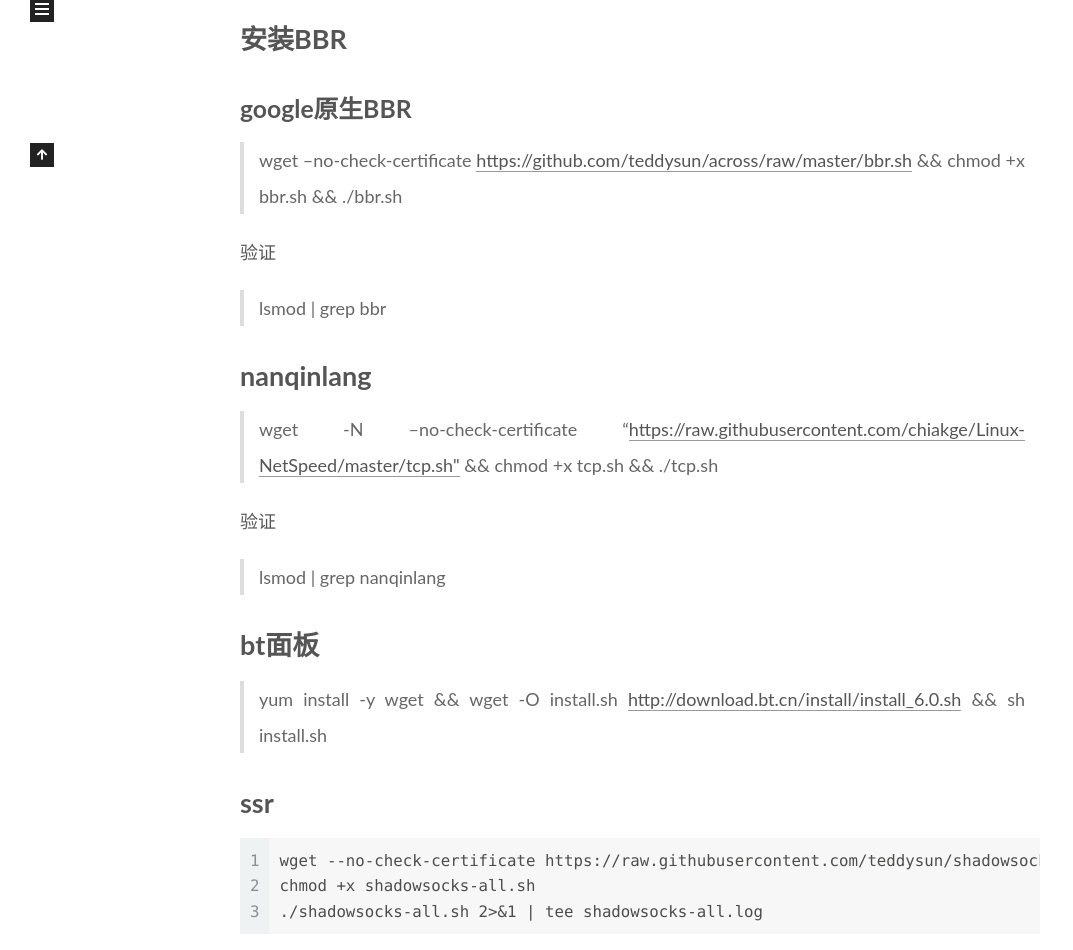
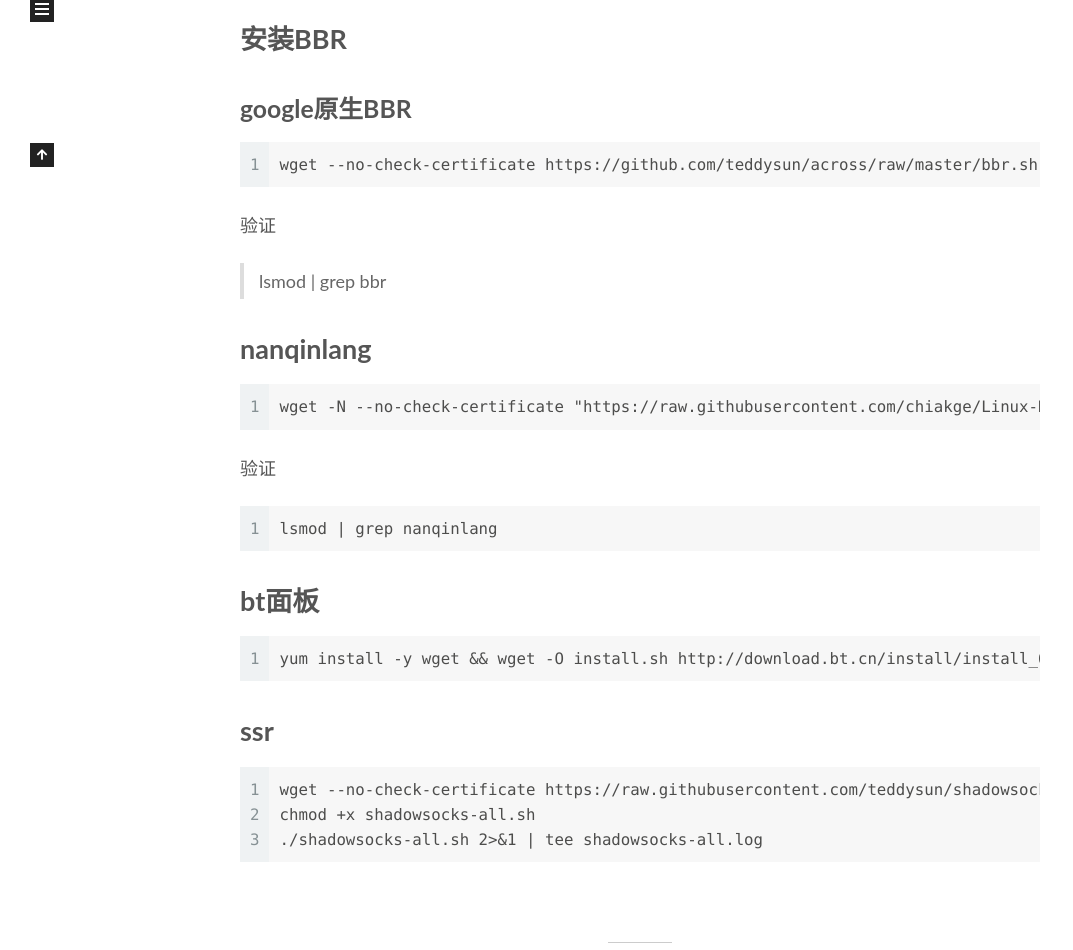
Before and after one commit to wyzblog/wyzblog.github.io, a plain HTML site: page index.html in a window 1280 px wide. Shown: the part 733-1683 px from the top of the page, without its empty margins (0-1073 px from the left). Drawn offline with Linux system fonts and the light colour scheme.

Commit message:
Site updated: 2020-12-26 03:55:12

```diff
--- a/css/main.css
+++ b/css/main.css
@@ -1168,7 +1168,7 @@ pre .javascript .function {
 }
 .links-of-author a::before,
 .links-of-author span.exturl::before {
-  background: #3c7046;
+  background: #ff6c4f;
   border-radius: 50%;
   content: ' ';
   display: inline-block;
--- a/index.html
+++ b/index.html
@@ -236,7 +236,7 @@
                   <i class="far fa-calendar-check"></i>
                 </span>
                 <span class="post-meta-item-text">更新于</span>
-                <time title="修改时间：2020-12-26 03:51:35" itemprop="dateModified" datetime="2020-12-26T03:51:35+08:00">2020-12-26</time>
+                <time title="修改时间：2020-12-26 03:54:56" itemprop="dateModified" datetime="2020-12-26T03:54:56+08:00">2020-12-26</time>
               </span>
 
 
@@ -251,23 +251,17 @@
 
 
           <p>近期服务器总是被墙，每周都要开两次以上新服，记录一下代码吧。<br><a target="_blank" rel="noopener" href="https://i.loli.net/2018/12/10/5c0e01420c42e.jpg">  </a></p>
-<h1 id="安装BBR"><a href="#安装BBR" class="headerlink" title="安装BBR"></a>安装BBR</h1><h2 id="google原生BBR"><a href="#google原生BBR" class="headerlink" title="google原生BBR"></a>google原生BBR</h2><blockquote>
-<p>wget –no-check-certificate <a target="_blank" rel="noopener" href="https://github.com/teddysun/across/raw/master/bbr.sh">https://github.com/teddysun/across/raw/master/bbr.sh</a> &amp;&amp; chmod +x bbr.sh &amp;&amp; ./bbr.sh</p>
-</blockquote>
+<h1 id="安装BBR"><a href="#安装BBR" class="headerlink" title="安装BBR"></a>安装BBR</h1><h2 id="google原生BBR"><a href="#google原生BBR" class="headerlink" title="google原生BBR"></a>google原生BBR</h2><figure class="highlight plain"><table><tr><td class="gutter"><pre><span class="line">1</span><br></pre></td><td class="code"><pre><span class="line">wget --no-check-certificate https:&#x2F;&#x2F;github.com&#x2F;teddysun&#x2F;across&#x2F;raw&#x2F;master&#x2F;bbr.sh &amp;&amp; chmod +x bbr.sh &amp;&amp; .&#x2F;bbr.sh</span><br></pre></td></tr></table></figure>
 <p>验证</p>
 <blockquote>
 <p> lsmod | grep bbr</p>
 </blockquote>
-<h1 id="nanqinlang"><a href="#nanqinlang" class="headerlink" title="nanqinlang"></a>nanqinlang</h1><blockquote>
-<p>wget -N –no-check-certificate “<a target="_blank" rel="noopener" href="https://raw.githubusercontent.com/chiakge/Linux-NetSpeed/master/tcp.sh&quot;">https://raw.githubusercontent.com/chiakge/Linux-NetSpeed/master/tcp.sh&quot;</a> &amp;&amp; chmod +x tcp.sh &amp;&amp; ./tcp.sh</p>
-</blockquote>
+<h1 id="nanqinlang"><a href="#nanqinlang" class="headerlink" title="nanqinlang"></a>nanqinlang</h1><figure class="highlight plain"><table><tr><td class="gutter"><pre><span class="line">1</span><br></pre></td><td class="code"><pre><span class="line">wget -N --no-check-certificate &quot;https:&#x2F;&#x2F;raw.githubusercontent.com&#x2F;chiakge&#x2F;Linux-NetSpeed&#x2F;master&#x2F;tcp.sh&quot; &amp;&amp; chmod +x tcp.sh &amp;&amp; .&#x2F;tcp.sh</span><br></pre></td></tr></table></figure>
 <p>验证</p>
-<blockquote>
-<p>lsmod | grep nanqinlang</p>
-</blockquote>
-<h1 id="bt面板"><a href="#bt面板" class="headerlink" title="bt面板"></a>bt面板</h1><blockquote>
-<p>yum install -y wget &amp;&amp; wget -O install.sh <a target="_blank" rel="noopener" href="http://download.bt.cn/install/install_6.0.sh">http://download.bt.cn/install/install_6.0.sh</a> &amp;&amp; sh install.sh</p>
-</blockquote>
+<figure class="highlight plain"><table><tr><td class="gutter"><pre><span class="line">1</span><br></pre></td><td class="code"><pre><span class="line">lsmod | grep nanqinlang</span><br></pre></td></tr></table></figure>
+
+<h1 id="bt面板"><a href="#bt面板" class="headerlink" title="bt面板"></a>bt面板</h1><figure class="highlight plain"><table><tr><td class="gutter"><pre><span class="line">1</span><br></pre></td><td class="code"><pre><span class="line">yum install -y wget &amp;&amp; wget -O install.sh http:&#x2F;&#x2F;download.bt.cn&#x2F;install&#x2F;install_6.0.sh &amp;&amp; sh install.sh</span><br></pre></td></tr></table></figure>
+
 <h1 id="ssr"><a href="#ssr" class="headerlink" title="ssr"></a>ssr</h1><figure class="highlight plain"><table><tr><td class="gutter"><pre><span class="line">1</span><br><span class="line">2</span><br><span class="line">3</span><br></pre></td><td class="code"><pre><span class="line">wget --no-check-certificate https:&#x2F;&#x2F;raw.githubusercontent.com&#x2F;teddysun&#x2F;shadowsocks_install&#x2F;master&#x2F;shadowsocks-all.sh</span><br><span class="line">chmod +x shadowsocks-all.sh</span><br><span class="line">.&#x2F;shadowsocks-all.sh 2&gt;&amp;1 | tee shadowsocks-all.log</span><br></pre></td></tr></table></figure>
 
 
```
Also changed, not shown: 2020/12/24/123123/index.html (+10 -16 lines).
